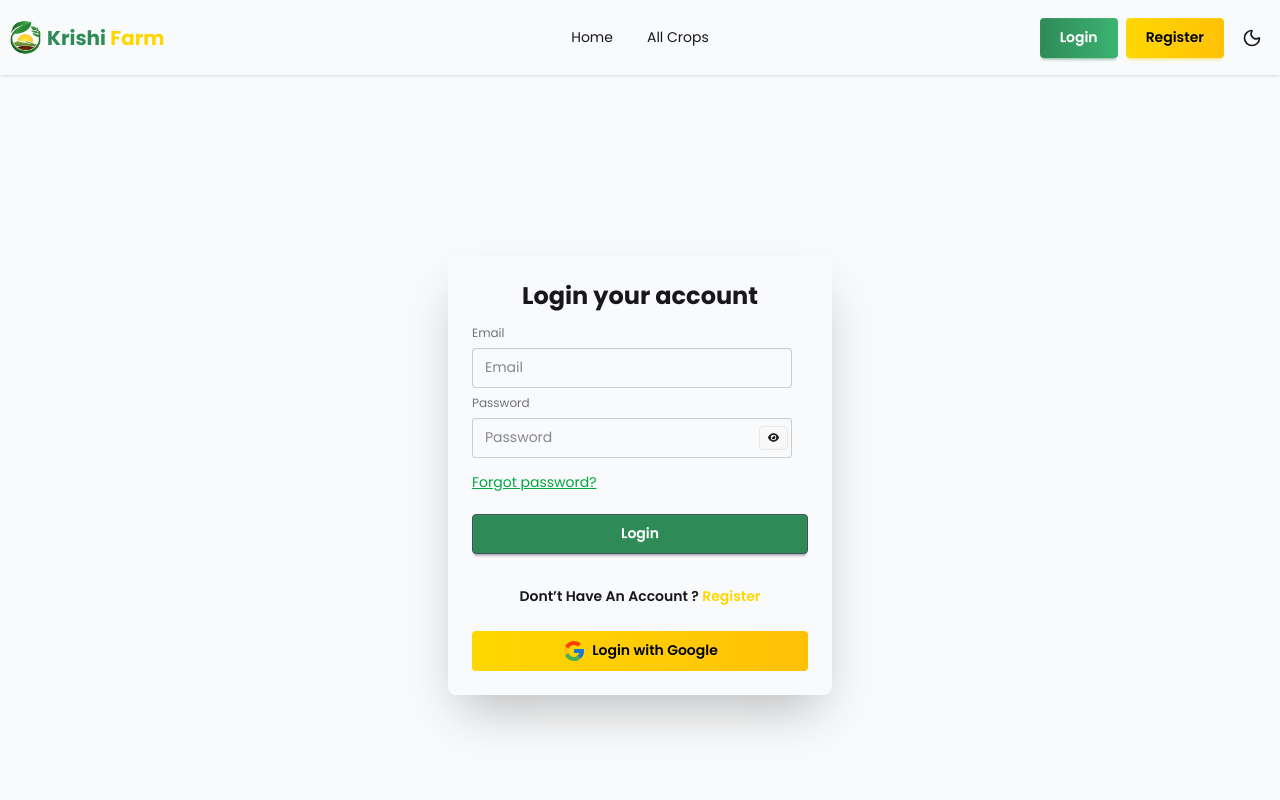
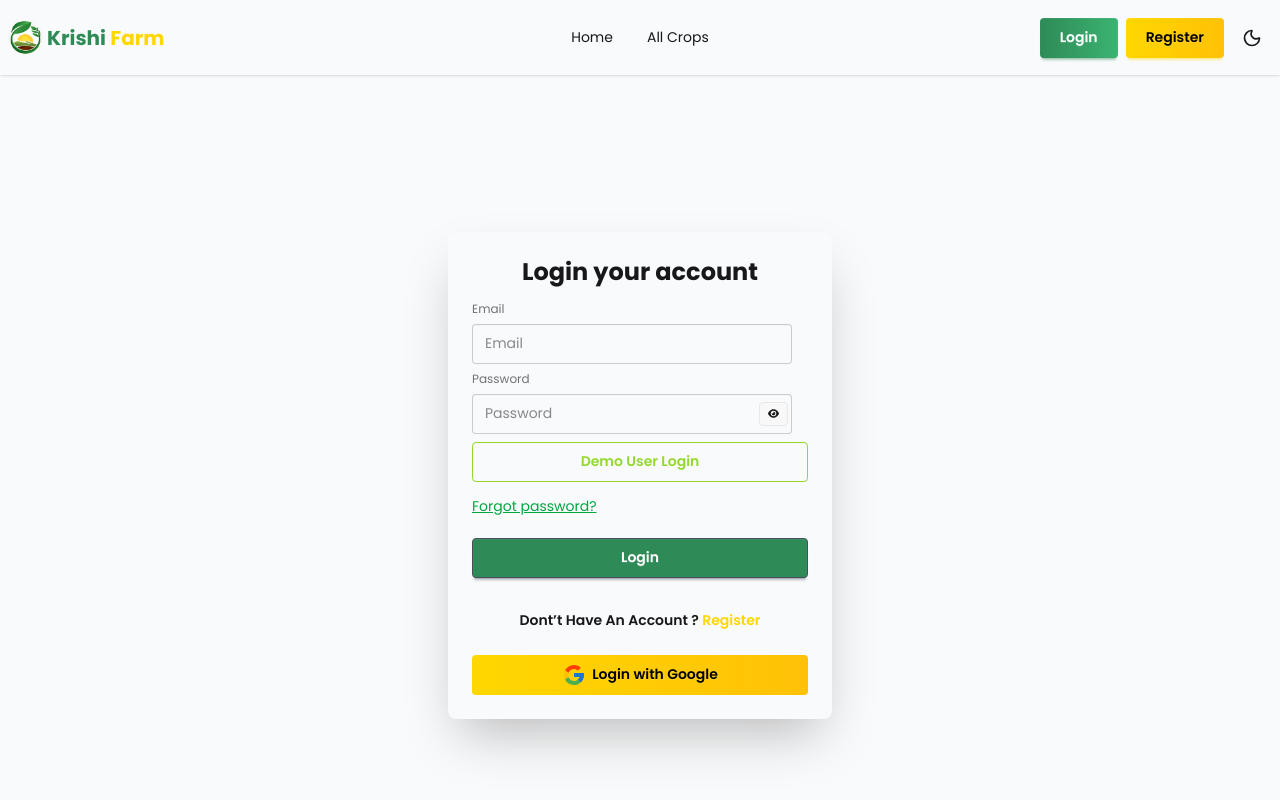
Before and after one commit to badsha103868/krishi-farm-a10-client, a React (Vite) app: page /auth/login in a window 1280 px wide. Shown: the top 800 px of the page. Built offline with nearby package versions, Linux system fonts and the light colour scheme; no server answers.

Commit message:
added authentication login page upadate and add demo user data

```diff
--- a/src/Pages/Login/Login.jsx
+++ b/src/Pages/Login/Login.jsx
@@ -13,6 +13,8 @@ const MySwal = withReactContent(Swal);
 const Login = () => {
   // error state
   const [error, setError] = useState("");
+  const [demoEmail, setDemoEmail] = useState("");
+  const [demoPassword, setDemoPassword] = useState("");
 
   //  show password state
   const [showPassword, setShowPassword] = useState(false);
@@ -62,6 +64,11 @@ const Login = () => {
 
         form.reset();
       });
+  };
+  const handleDemoUser = () => {
+    setDemoEmail("badshagolder6@gmail.com");
+    setDemoPassword("Badsha1");
+    setError("");
   };
 
   //   google sign in
@@ -129,7 +136,11 @@ const Login = () => {
               name="email"
               placeholder="Email"
               required
-              onChange={() => setError("")}
+              value={demoEmail}
+              onChange={(e) => {
+                setDemoEmail(e.target.value);
+                setError("");
+              }}
             />
 
             {/* password */}
@@ -142,8 +153,19 @@ const Login = () => {
                 name="password"
                 placeholder="Password"
                 required
-                onChange={() => setError("")}
+                value={demoPassword}
+                onChange={(e) => {
+                  setDemoPassword(e.target.value);
+                  setError("");
+                }}
               />
+              <button
+                type="button"
+                onClick={handleDemoUser}
+                className="btn btn-outline btn-accent w-full mt-2"
+              >
+                Demo User Login
+              </button>
 
               <button
                 onClick={handleShowPassword}
```
